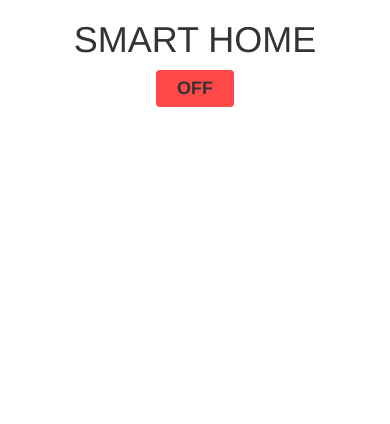
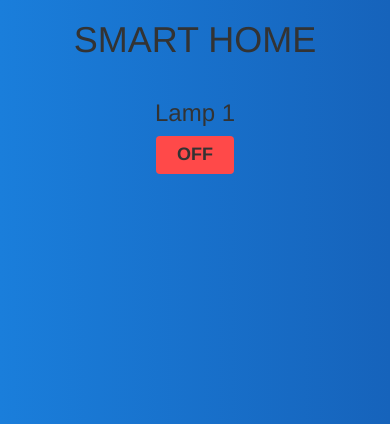
Before and after one commit to JonathanWibowo/Smart-Home, a PHP site: page /index.html in a window 390 px wide. Shown: the top 424 px of the page. Run offline with PHP 8.4, Linux system fonts and the light colour scheme; some libraries are stand-ins or nearby versions.

Commit message:
Add files via upload

```diff
--- a/css/style.css
+++ b/css/style.css
@@ -1,3 +1,13 @@
+body {
+  background: #1a7edb;
+  background: -moz-linear-gradient(left, #1a7edb 0%, #1663bb 100%);
+  background: -webkit-gradient(left top, right top, color-stop(0%, #1a7edb), color-stop(100%, #1663bb));
+  background: -webkit-linear-gradient(left, #1a7edb 0%, #1663bb 100%);
+  background: -o-linear-gradient(left, #1a7edb 0%, #1663bb 100%);
+  background: -ms-linear-gradient(left, #1a7edb 0%, #1663bb 100%);
+  background: linear-gradient(to right, #1a7edb 0%, #1663bb 100%);
+  filter: progid:DXImageTransform.Microsoft.gradient( startColorstr='#1a7edb', endColorstr='#1663bb', GradientType=1 ); }
+
 input[type=button] {
   padding: 5px 20px;
   font-size: 18px;
@@ -8,5 +18,7 @@ input[type=button] {
   text-align: center; }
   .col-xs-12 h1, .col-sm-8 h1, .col-md-4 h1 {
     text-transform: uppercase; }
+  .col-xs-12 form, .col-sm-8 form, .col-md-4 form {
+    padding: 10px 0px; }
 
 /*# sourceMappingURL=style.css.map */
--- a/css/style.scss
+++ b/css/style.scss
@@ -1,3 +1,15 @@
+body
+{
+	background: rgba(26,126,219,1);
+	background: -moz-linear-gradient(left, rgba(26,126,219,1) 0%, rgba(22,99,187,1) 100%);
+	background: -webkit-gradient(left top, right top, color-stop(0%, rgba(26,126,219,1)), color-stop(100%, rgba(22,99,187,1)));
+	background: -webkit-linear-gradient(left, rgba(26,126,219,1) 0%, rgba(22,99,187,1) 100%);
+	background: -o-linear-gradient(left, rgba(26,126,219,1) 0%, rgba(22,99,187,1) 100%);
+	background: -ms-linear-gradient(left, rgba(26,126,219,1) 0%, rgba(22,99,187,1) 100%);
+	background: linear-gradient(to right, rgba(26,126,219,1) 0%, rgba(22,99,187,1) 100%);
+	filter: progid:DXImageTransform.Microsoft.gradient( startColorstr='#1a7edb', endColorstr='#1663bb', GradientType=1 );
+}
+
 input[type=button]
 {
 	padding: 5px 20px;
@@ -14,4 +26,9 @@ input[type=button]
 	{
 		text-transform: uppercase;
 	}
+
+	form
+	{
+		padding: 10px 0px;
+	}
 }
--- a/index.html
+++ b/index.html
@@ -16,6 +16,7 @@
 		<div class="col-xs-12 col-sm-offset-2 col-sm-8 col-sm-offset-2 col-md-offset-4 col-md-4 col-md-offset-4">
 			<h1>Smart Home</h1>
 			<form action="index.php" method="GET">
+				<h3>Lamp 1</h3>
 				<input type="button" class="btn" id="lamp" name="lamp" value="Off" style="background-color: #ff4949;">
 			</form>
 		</div>
```
Also changed, not shown: 1 other file.
